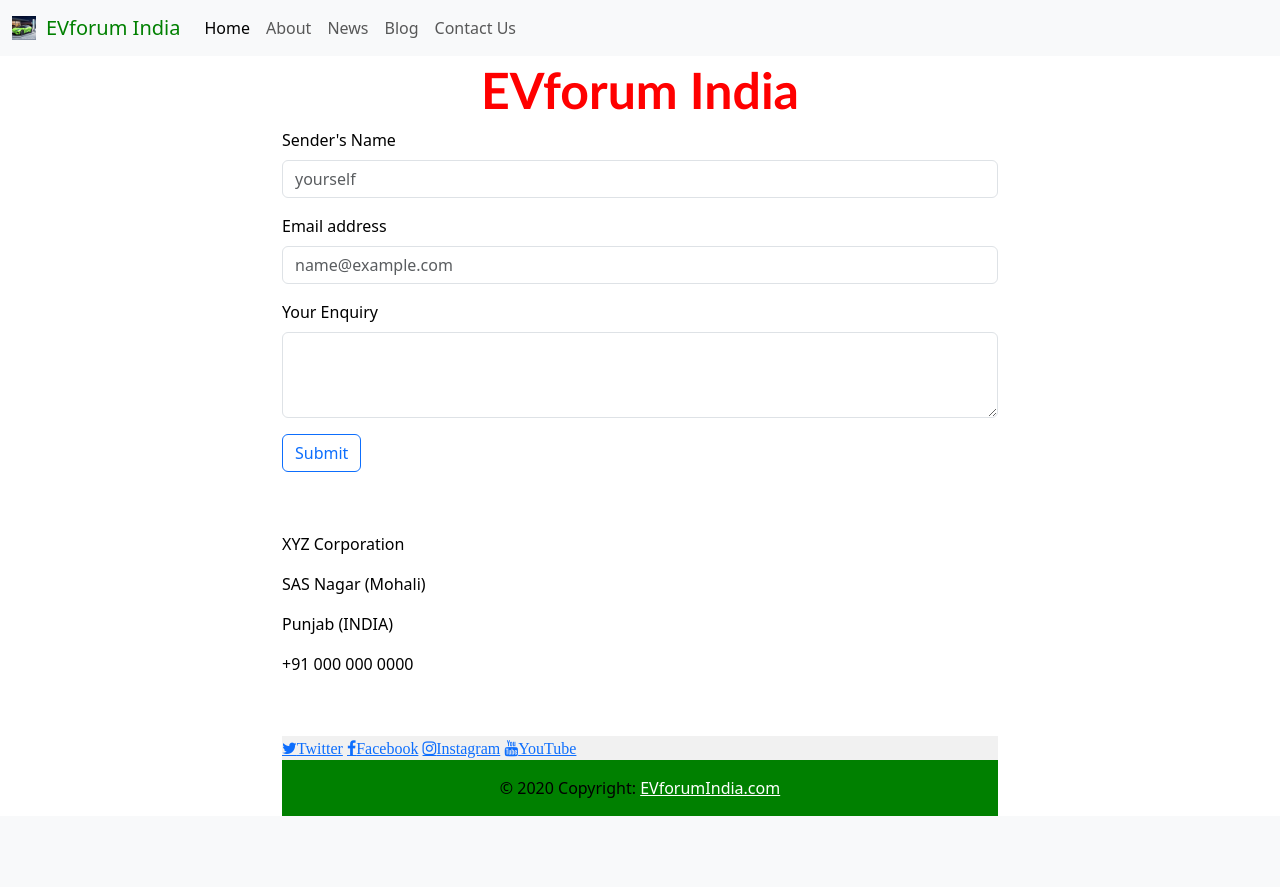
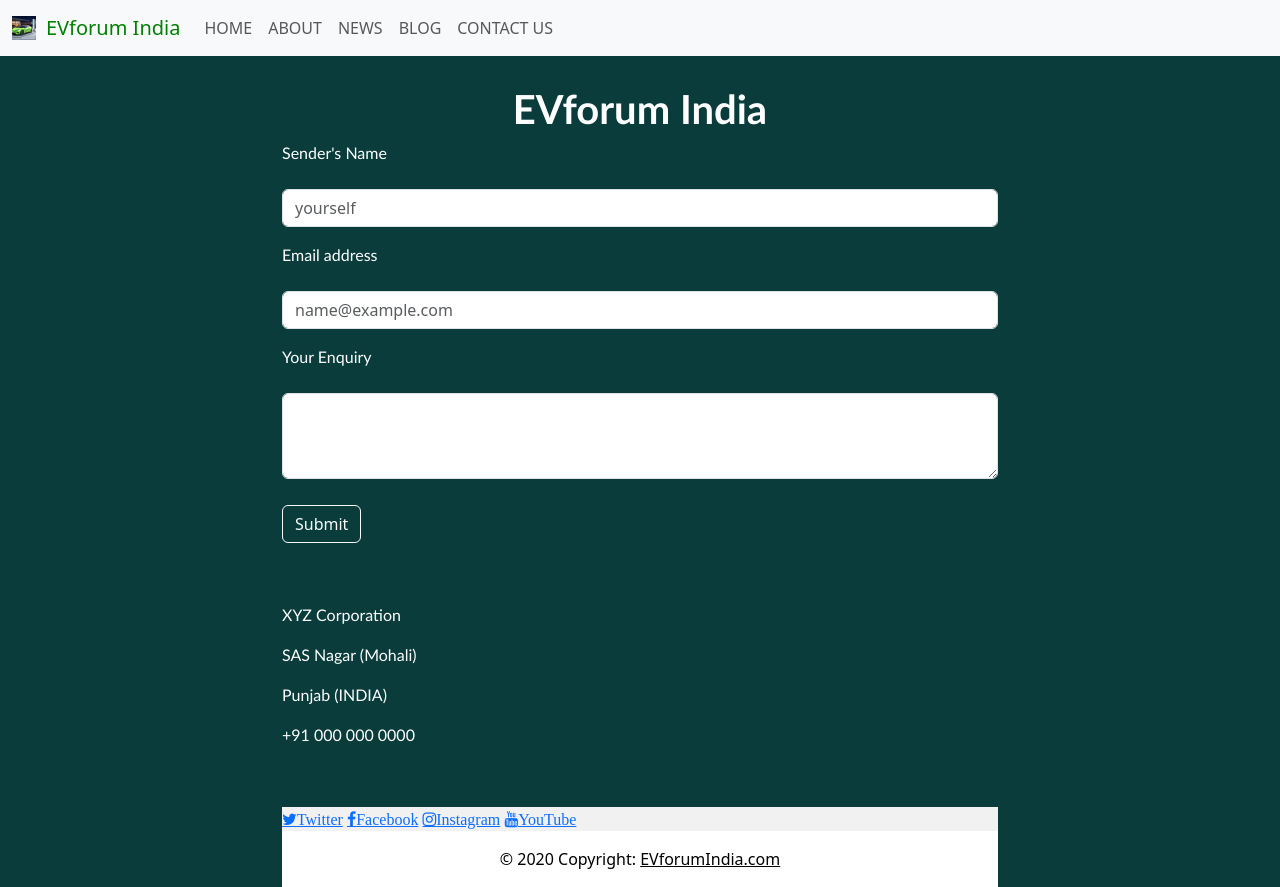
Before and after one commit to Deepswag/EVforum-India-Website, a Flask app: page /contact in a window 1280 px wide. Before the commit the page ends 816 px from the top, so only its background shows below. Run offline with Flask 3, Linux system fonts and the light colour scheme.

Commit message:
Improvised website theme

```diff
--- a/templates/contact.html
+++ b/templates/contact.html
@@ -10,19 +10,40 @@
 
           h1 {
               font-family: candara;
-                font-size: 50px;
+              font-size: 40px;
               font-varient: small-caps;
               font-weight: bold;
-                color: red;
+              color: white;
               text-align: center;
               }
 
           h2 {
-                font-size: 32px;
+              font-size: 30px;
               font-family: candara;
               font-weight: bold;
-                color: green;
+              color: white;
               text-align: center;
+              }
+          h4 {
+              font-size: 25px;
+              font-family: candara;
+              font-weight: bold;
+              color: white;
+              text-align: center;
+              }
+          h6 {
+              font-size: 16px;
+              font-family: candara;
+              font-weight: normal;
+              color: black;
+              text-align: left;
+              }
+            p {
+              font-size: 16px;
+              font-family: candara;
+              font-weight: normal;
+              color: white;
+              text-align: justify;
               }
 
             .container {
@@ -38,28 +59,28 @@
         </style>
 
   </head>
-  <body>
+  <body style="background-color:rgb(10,60,60)">
     {% include 'nav.html' %}
-        <div class="container">
+        <div class="container" style="margin-top:25px">
             <h1>EVforum India</h1>
 
 
 <div class="mb-3">
-  <label for="exampleFormControlInput1" class="form-label">Sender's Name</label>
+  <p><label for="exampleFormControlInput1" class="form-label">Sender's Name</label></p>
   <input type="email" class="form-control" id="exampleFormControlInput1" placeholder="yourself">
 </div>
 
 <div class="mb-3">
-  <label for="exampleFormControlInput1" class="form-label">Email address</label>
+  <p><label for="exampleFormControlInput1" class="form-label">Email address</label></p>
   <input type="email" class="form-control" id="exampleFormControlInput1" placeholder="name@example.com">
 </div>
 
 <div class="mb-3">
-  <label for="exampleFormControlTextarea1" class="form-label">Your Enquiry</label>
+  <p><label for="exampleFormControlTextarea1" class="form-label">Your Enquiry</label></p>
   <textarea class="form-control" id="exampleFormControlTextarea1" rows="3"></textarea>
 </div>
 
-        <button type="button" class="btn btn-outline-primary">Submit</button>
+        <button style="margin-top:10px" type="button" class="btn btn-outline-light">Submit</button>
 
   <div class="lh-base" style="margin-top:60px">
 
--- a/templates/dealers.html
+++ b/templates/dealers.html
@@ -51,8 +51,9 @@
               text-align: justify;
               }
         </style>
+  </head>
 
-<div class="container">
+  <div class="container">
 
   <div class="border-bottom row" style="margin-top:30px;margin-bottom:16px;padding-bottom:20px">
 
--- a/templates/footer.html
+++ b/templates/footer.html
@@ -72,9 +72,9 @@
   </div>
 
     <!-- Copyright -->
-    <div class="text-center text-black p-3" style="background-color:green;">
+    <div class="text-center text-black p-3" style="background-color:white">
       © 2020 Copyright:
-      <a class="text-white" href="https://evforumindia.com/">EVforumIndia.com</a>
+      <a class="text-black" href="https://evforumindia.com/">EVforumIndia.com</a>
     </div>
     <!-- Copyright -->
   </footer>
--- a/templates/nav.html
+++ b/templates/nav.html
@@ -5,22 +5,22 @@
             <button class="navbar-toggler" type="button" data-bs-toggle="collapse" data-bs-target="#navbarNav" aria-controls="navbarNav" aria-expanded="false" aria-label="Toggle navigation">
         <span class="navbar-toggler-icon"></span>
       </button>
-      <div class="collapse navbar-collapse" id="navbarNav">
+      <div class="collapse navbar-collapse" id="navbarNav" nav-link= "active" aria-current="page">
         <ul class="navbar-nav">
           <li class="nav-item">
-            <a class="nav-link active" aria-current="page" href="/">Home</a>
+            <a class="nav-link" href="/">HOME</a>
           </li>
           <li class="nav-item">
-            <a class="nav-link" href="/about">About</a>
+            <a class="nav-link" href="/about">ABOUT</a>
           </li>
           <li class="nav-item">
-            <a class="nav-link" href="/news">News</a>
+            <a class="nav-link" href="/news">NEWS</a>
           </li>
           <li class="nav-item">
-            <a class="nav-link" href="/blog">Blog</a>
+            <a class="nav-link" href="/blog">BLOG</a>
           </li>
           <li class="nav-item">
-            <a class="nav-link" href="/contact">Contact Us</a>
+            <a class="nav-link" href="/contact">CONTACT US</a>
           </li>
         </ul>
 
```
Also changed, not shown: templates/about.html (+28 -7 lines), templates/blog.html (+22 -9 lines), templates/home.html (+7 -7 lines), templates/news.html (+29 -8 lines). Lines whose indentation alone changed are shown as unchanged.
